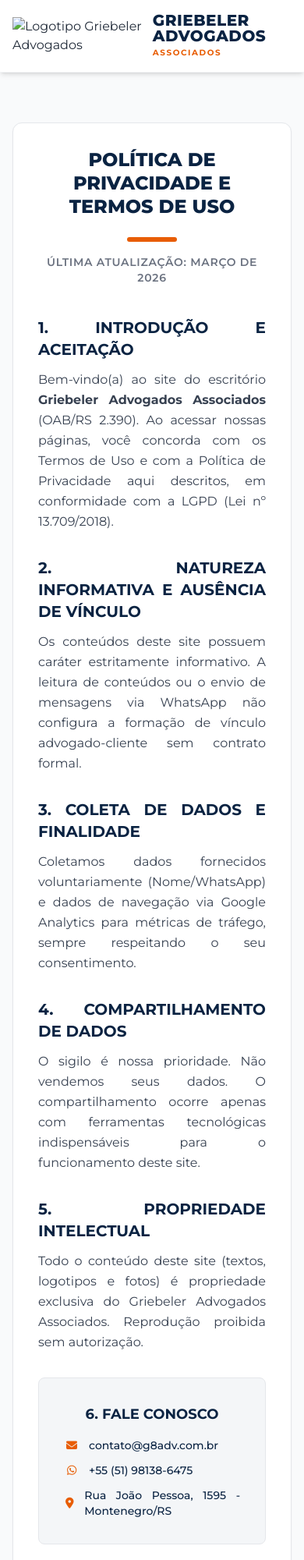
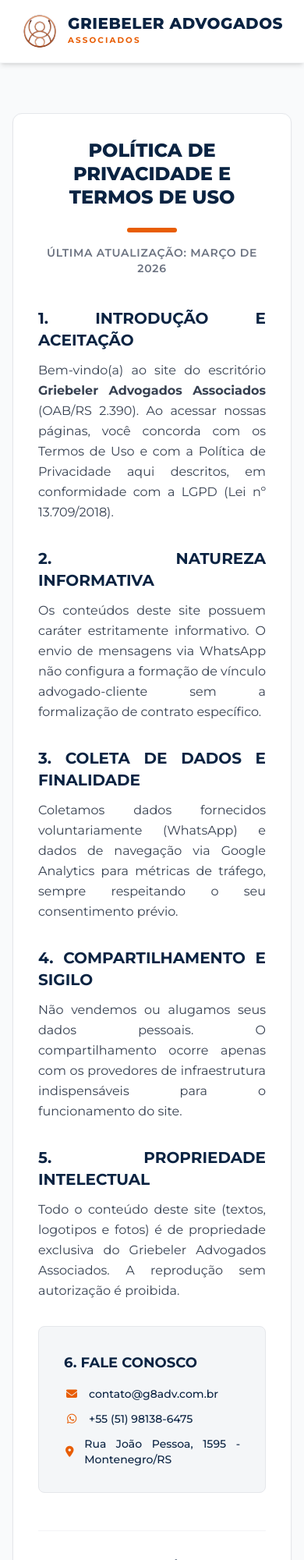
Before and after one commit to lindomar-costa/griebeler.adv.br, a plain HTML site: page legal/privacy-policy-terms-of-service.html in a window 390 px wide. Shown: the top 2000 px of the page at 78% size. Drawn offline with nearby package versions, Linux system fonts and the light colour scheme.

Commit message:
Update privacy-policy-terms-of-service.html

```diff
--- a/legal/privacy-policy-terms-of-service.html
+++ b/legal/privacy-policy-terms-of-service.html
@@ -7,12 +7,12 @@
 
     <meta name="robots" content="noindex, nofollow">
 
-    <link rel="icon" type="image/x-icon" href="favicon.ico">
-    <link rel="icon" type="image/png" sizes="32x32" href="favicon-32x32.png">
-    <link rel="icon" type="image/png" sizes="16x16" href="favicon-16x16.png">
-    <link rel="apple-touch-icon" href="apple-touch-icon.png">
-    <link rel="icon" sizes="192x192" href="android-chrome-192x192.png">
-    <link rel="icon" sizes="512x512" href="android-chrome-512x512.png">
+    <link rel="icon" type="image/x-icon" href="../favicon.ico">
+    <link rel="icon" type="image/png" sizes="32x32" href="../favicon-32x32.png">
+    <link rel="icon" type="image/png" sizes="16x16" href="../favicon-16x16.png">
+    <link rel="apple-touch-icon" href="../apple-touch-icon.png">
+    <link rel="icon" sizes="192x192" href="../android-chrome-192x192.png">
+    <link rel="icon" sizes="512x512" href="../android-chrome-512x512.png">
 
     <script src="https://cdn.tailwindcss.com"></script>
     <link rel="stylesheet" href="https://cdnjs.cloudflare.com/ajax/libs/font-awesome/6.4.0/css/all.min.css">
@@ -43,12 +43,12 @@
     <header class="bg-white sticky top-0 z-50 shadow-md border-b border-gray-100 py-4">
         <div class="max-w-7xl mx-auto px-4 flex justify-center items-center">
             <div class="flex items-center gap-3">
-                <a href="/">
-                    <img src="img/logo_200x60.png" alt="Logotipo Griebeler Advogados" class="h-12 w-auto object-contain">
+                <a href="../">
+                    <img src="../img/logo_200x60.png" alt="Logotipo Griebeler Advogados" class="h-12 w-auto object-contain">
                 </a>
-                <div class="flex flex-col justify-center">
+                <div class="flex flex-col justify-center text-left">
                     <span class="text-xl md:text-2xl font-extrabold text-brand-blue leading-none uppercase tracking-wide">Griebeler Advogados</span>
-                    <span class="text-[0.65rem] md:text-xs text-brand-orange font-bold tracking-[0.15em] uppercase mt-1">Associados</span>
+                    <span class="text-[0.65rem] md:text-xs text-brand-orange font-bold tracking-[0.2em] uppercase mt-1">Associados</span>
                 </div>
             </div>
         </div>
@@ -74,27 +74,27 @@
                 </section>
 
                 <section>
-                    <h2 class="text-xl font-bold text-brand-blue mb-3 uppercase">2. Natureza Informativa e Ausência de Vínculo</h2>
-                    <p>Os conteúdos deste site possuem caráter estritamente informativo. A leitura de conteúdos ou o envio de mensagens via WhatsApp não configura a formação de vínculo advogado-cliente sem contrato formal.</p>
+                    <h2 class="text-xl font-bold text-brand-blue mb-3 uppercase">2. Natureza Informativa</h2>
+                    <p>Os conteúdos deste site possuem caráter estritamente informativo. O envio de mensagens via WhatsApp não configura a formação de vínculo advogado-cliente sem a formalização de contrato específico.</p>
                 </section>
 
                 <section>
                     <h2 class="text-xl font-bold text-brand-blue mb-3 uppercase">3. Coleta de Dados e Finalidade</h2>
-                    <p>Coletamos dados fornecidos voluntariamente (Nome/WhatsApp) e dados de navegação via Google Analytics para métricas de tráfego, sempre respeitando o seu consentimento.</p>
+                    <p>Coletamos dados fornecidos voluntariamente (WhatsApp) e dados de navegação via Google Analytics para métricas de tráfego, sempre respeitando o seu consentimento prévio.</p>
                 </section>
 
                 <section>
-                    <h2 class="text-xl font-bold text-brand-blue mb-3 uppercase">4. Compartilhamento de Dados</h2>
-                    <p>O sigilo é nossa prioridade. Não vendemos seus dados. O compartilhamento ocorre apenas com ferramentas tecnológicas indispensáveis para o funcionamento deste site.</p>
+                    <h2 class="text-xl font-bold text-brand-blue mb-3 uppercase">4. Compartilhamento e Sigilo</h2>
+                    <p>Não vendemos ou alugamos seus dados pessoais. O compartilhamento ocorre apenas com os provedores de infraestrutura indispensáveis para o funcionamento do site.</p>
                 </section>
 
                 <section>
                     <h2 class="text-xl font-bold text-brand-blue mb-3 uppercase">5. Propriedade Intelectual</h2>
-                    <p>Todo o conteúdo deste site (textos, logotipos e fotos) é propriedade exclusiva do Griebeler Advogados Associados. Reprodução proibida sem autorização.</p>
+                    <p>Todo o conteúdo deste site (textos, logotipos e fotos) é de propriedade exclusiva do Griebeler Advogados Associados. A reprodução sem autorização é proibida.</p>
                 </section>
 
                 <section class="bg-brand-light p-8 rounded-lg border border-gray-200 mt-10">
-                    <h3 class="text-lg font-bold text-brand-blue mb-4 uppercase text-center md:text-left">6. Fale Conosco</h3>
+                    <h3 class="text-lg font-bold text-brand-blue mb-4 uppercase">6. Fale Conosco</h3>
                     <ul class="space-y-3 font-medium text-brand-blue text-sm md:text-base">
                         <li class="flex items-center gap-3">
                             <i class="fas fa-envelope text-brand-orange w-5 text-center"></i>
@@ -114,7 +114,7 @@
             </article>
 
             <div class="mt-12 pt-8 border-t border-gray-100 text-center">
-                <a href="/" class="text-brand-blue hover:text-brand-orange transition text-sm font-bold uppercase tracking-wider inline-flex items-center gap-2">
+                <a href="../" class="text-brand-blue hover:text-brand-orange transition text-sm font-bold uppercase tracking-wider inline-flex items-center gap-2">
                     <i class="fas fa-arrow-left"></i> Voltar para a Página Inicial
                 </a>
             </div>
```
